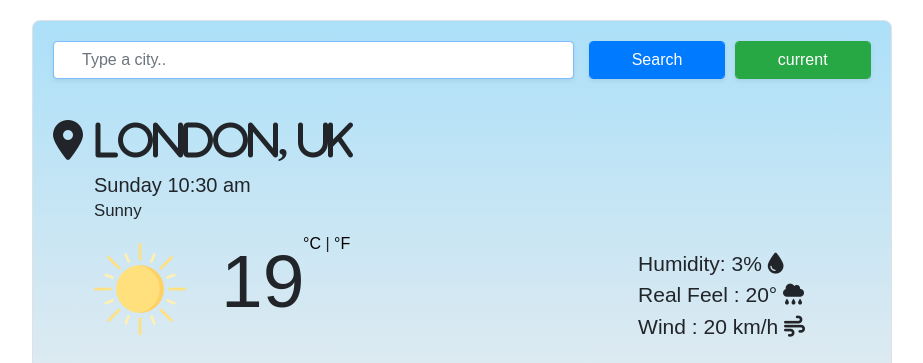
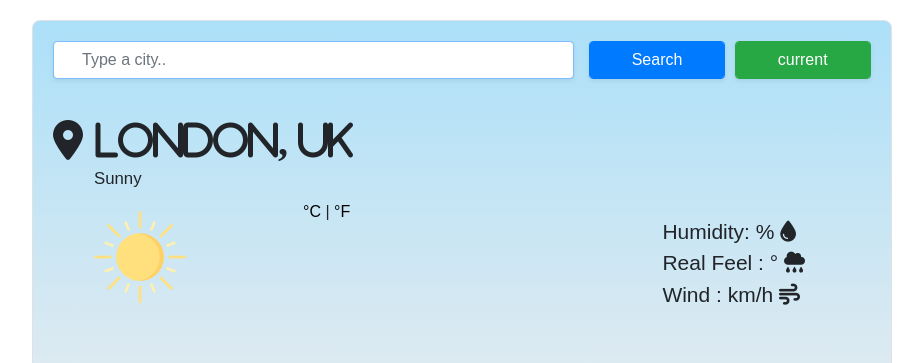
Before and after one commit to Sabrina-MM/Weather-app, a plain HTML site: page index.html in a window 1280 px wide. Shown: the top 363 px of the page, without its empty margins (178-1101 px from the left). Drawn offline with nearby package versions, Linux system fonts and the light colour scheme.

Commit message:
display real time

```diff
--- a/index.html
+++ b/index.html
@@ -38,27 +38,27 @@
                  </h1>
             </div>
             <h5 id="week">
-                Sunday 10:30 am
+
             </h5>
             <div class="howTheWetherIs">
-                <span id = "howTheWetherIs"><small>Sunny</small></span>
+                <span id = "howTheWetherIs"><small class="small">Sunny</small></span>
             </div>
             <div class="pane-right">
 
                 <ul>
                         <li class="humidity">
                            Humidity:
-                           <span id="humidity"> 3</span>%
+                           <span id="humidity"> </span>%
                            <i class="fas fa-tint"> </i>
                         </li>
                         <li class="real-feel">
                             Real Feel :
-                            <span id="real-feel"> 20</span>°
+                            <span id="real-feel"> </span>°
                             <i class="fas fa-cloud-rain"> </i>
                         </li>
                         <li class="wind">
                             Wind :
-                            <span id="wind"> 20</span> km/h
+                            <span id="wind"> </span> km/h
                             <i class="fas fa-wind"> </i>
                         </li>
                 </ul>
@@ -66,7 +66,7 @@
                 <div class="pane-left ">
 
                     <img src="img/sun.png" class="img-center" id="img-center" alt="sun"/>
-                    <span class="temp" id="temperature">19</span>
+                    <span class="temp" id="temperature"></span>
 
                     <div id="cel-fahrenheit">
                         <a href="#" id="celsius-link">°C </a>|
```
